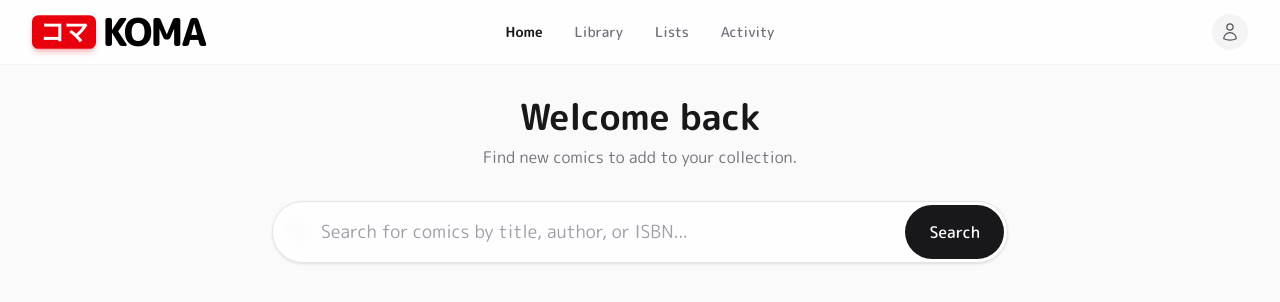
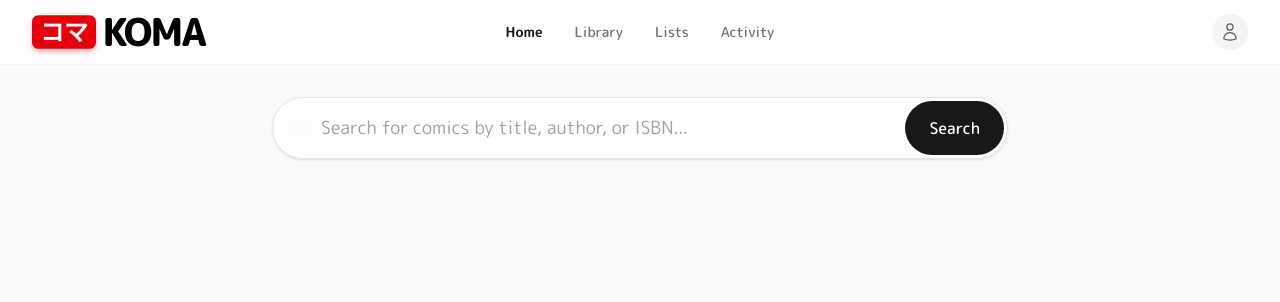
Before and after one commit to mralexsaavedra/koma, a Next.js app in the folder apps/web/: page / in a window 1280 px wide. Shown: the top 302 px of the page. Built offline with nearby package versions, Linux system fonts and the light colour scheme.

Commit message:
feat: remove welcome back heading and description from home view

```diff
--- a/apps/web/src/presentation/views/home-view.tsx
+++ b/apps/web/src/presentation/views/home-view.tsx
@@ -8,15 +8,6 @@ export const HomeView = () => {
 
       <div className="relative">
         <main className="container mx-auto px-4 py-8 sm:px-6 lg:px-8 xl:px-12 2xl:max-w-480">
-          <div className="mx-auto max-w-2xl text-center">
-            <h1 className="font-mplus mb-2 text-4xl font-bold text-gray-900">
-              Welcome back
-            </h1>
-            <p className="mb-8 text-gray-500">
-              Find new comics to add to your collection.
-            </p>
-          </div>
-
           <div className="mb-12">
             <section className="w-full transition-all duration-500 ease-in-out">
               <SearchSection />
```
